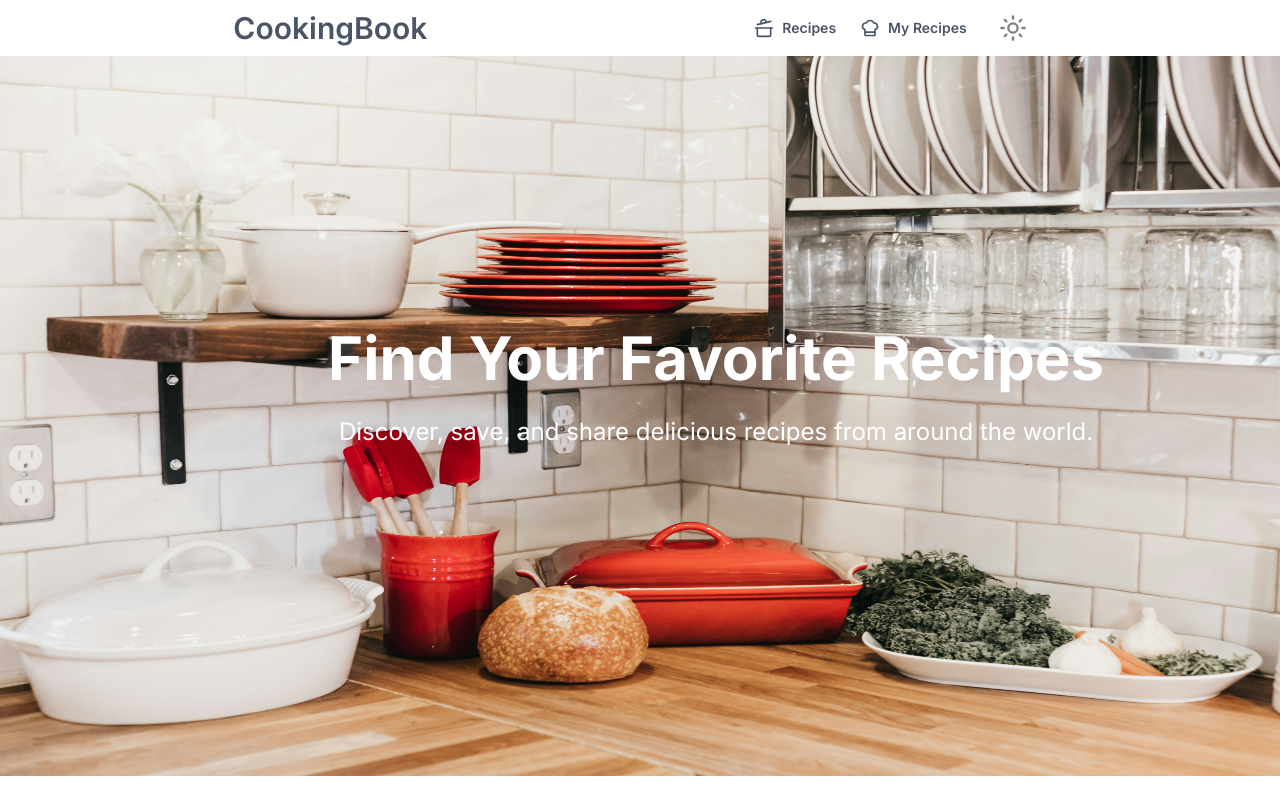
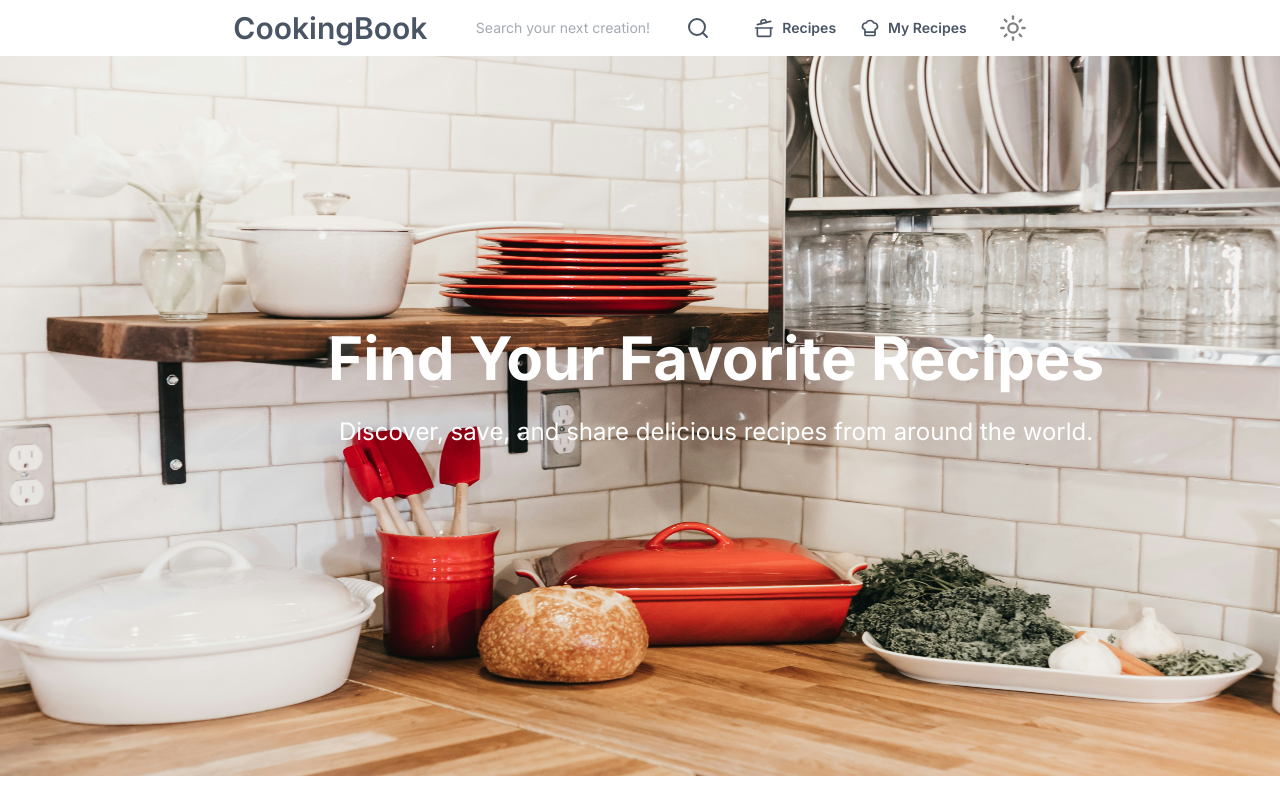
Before and after one commit to RaulSoriaUlibarri/Cookbook, a Next.js app: page / in a window 1280 px wide. Shown: the top 800 px of the page. Built offline with nearby package versions, Linux system fonts and the light colour scheme; no server answers; what @radix-ui/themes would draw is missing.

Commit message:
feat: add basic structure

```diff
--- a/src/components/NavBar/NavBar.tsx
+++ b/src/components/NavBar/NavBar.tsx
@@ -6,6 +6,7 @@ import Link from "next/link";
 import MaxWidthWrapper from "../MaxWidthWrapper";
 import { MobileNav, ThemeToggle, ProfileClient } from "./index";
 import { CookingPot, ChefHat, LogIn, LogOut } from "lucide-react";
+import { SearchBar } from "../index";
 
 const NavBar = () => {
   // const { user } = useUser();
@@ -23,6 +24,9 @@ const NavBar = () => {
               >
                 <span>CookingBook</span>
               </Link>
+            </div>
+            <div>
+              <SearchBar />
             </div>
             <div className="flex justify-end items-center w-auto">
               <MobileNav isAuth={false} />
--- /dev/null
+++ b/src/components/SearchBar.jsx
@@ -0,0 +1,12 @@
+import { Search } from "lucide-react";
+
+const SearchBar = () => {
+  return (
+    <div className="flex">
+      <input type="search" placeholder="Search your next creation!" />
+      <Search />
+    </div>
+  );
+};
+
+export default SearchBar;
--- a/src/components/index.js
+++ b/src/components/index.js
@@ -1 +1,2 @@
 export { default as NavBar } from "./NavBar/NavBar";
+export { default as SearchBar } from "./SearchBar";
```
